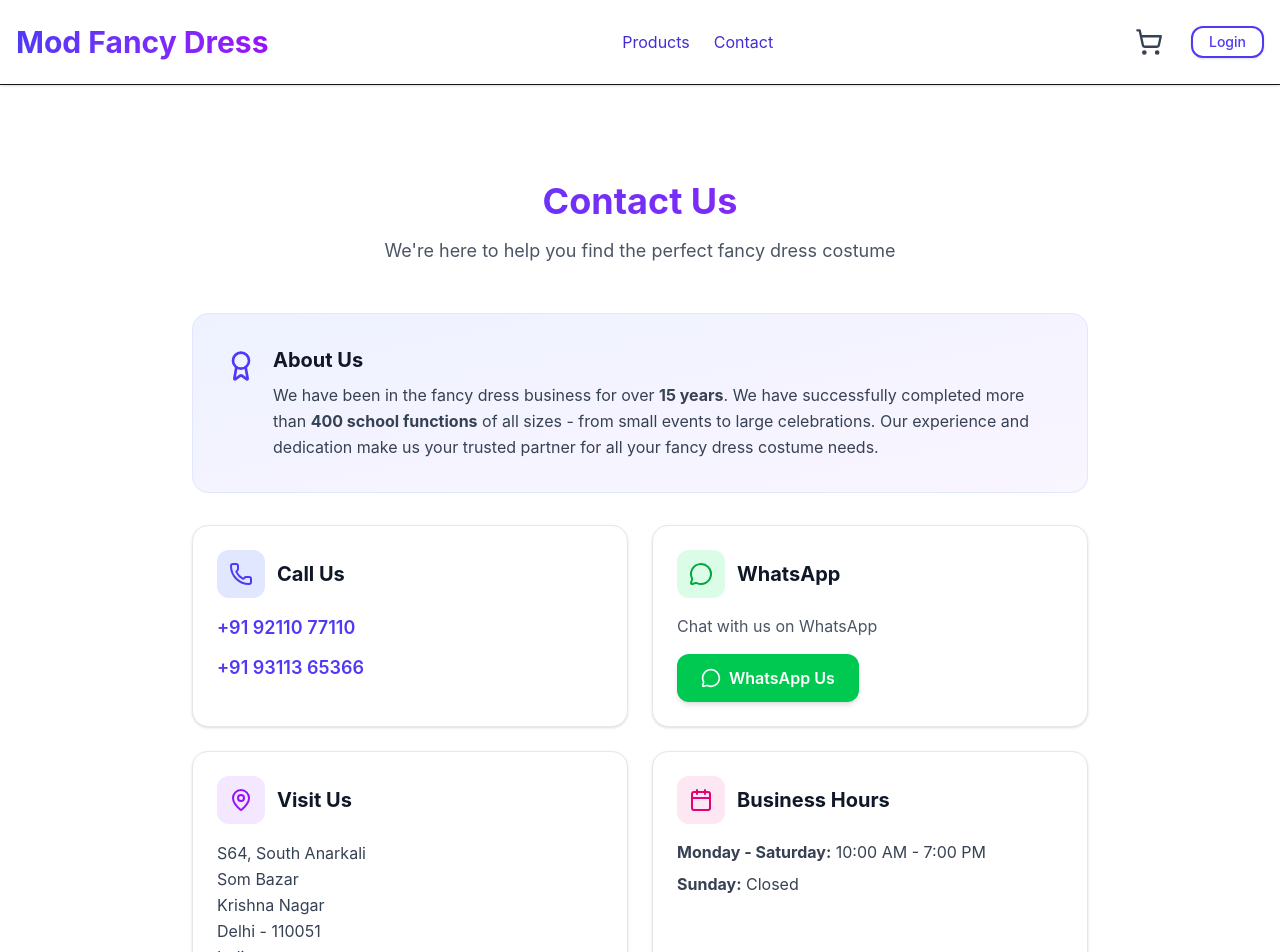
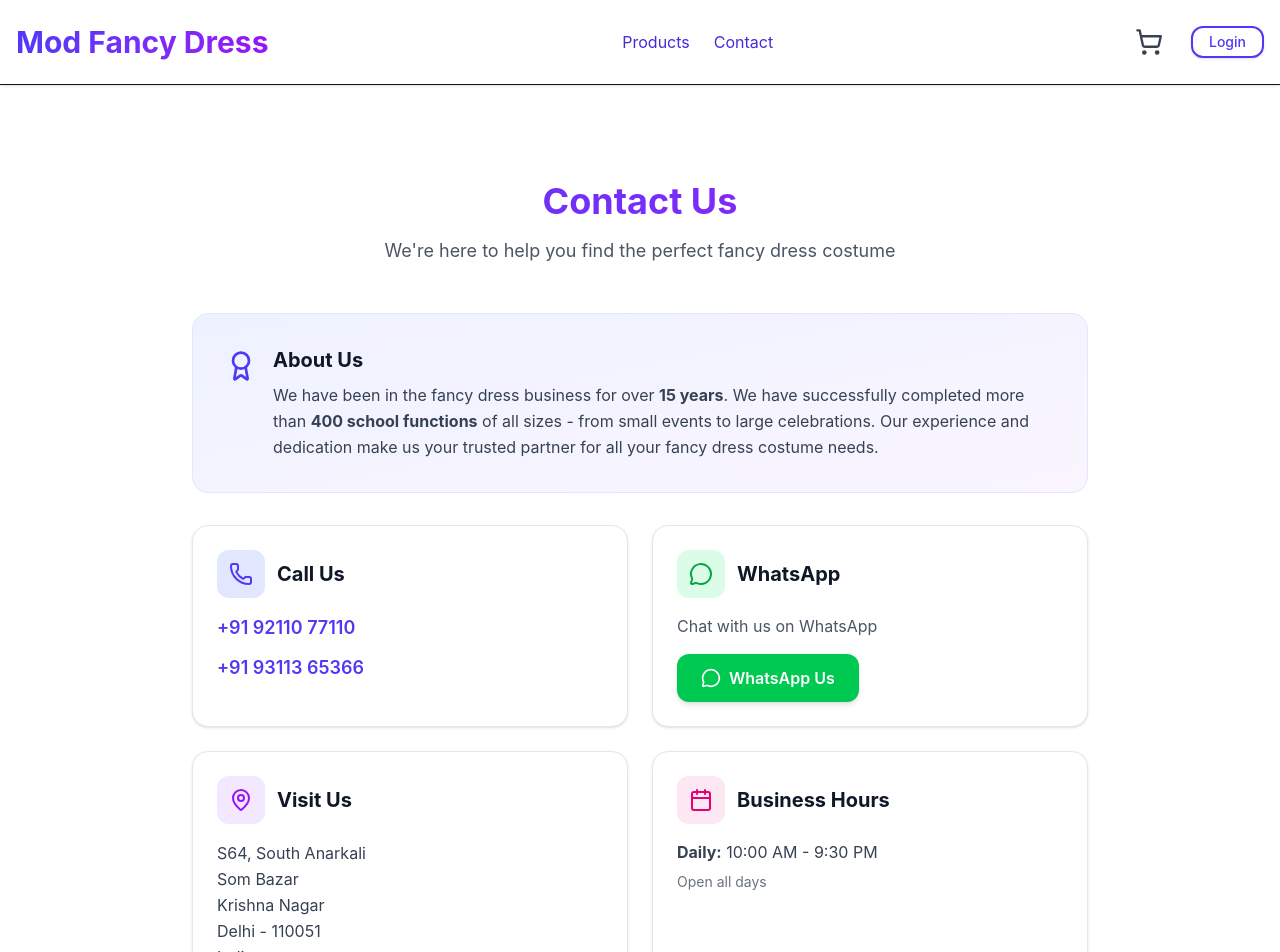
Before and after one commit to piyush96arora1/modfancy-dress, a Next.js app: page /contact in a window 1280 px wide. Shown: the top 952 px of the page. Built offline with nearby package versions, Linux system fonts and the light colour scheme; no server answers.

Commit message:
fix: Update business hours to 10am-9:30pm daily

```diff
--- a/app/(public)/contact/page.tsx
+++ b/app/(public)/contact/page.tsx
@@ -111,8 +111,8 @@ export default function ContactPage() {
               <h3 className="text-xl font-bold text-gray-900">Business Hours</h3>
             </div>
             <div className="text-gray-700 space-y-2">
-              <p><strong>Monday - Saturday:</strong> 10:00 AM - 7:00 PM</p>
-              <p><strong>Sunday:</strong> Closed</p>
+              <p><strong>Daily:</strong> 10:00 AM - 9:30 PM</p>
+              <p className="text-sm text-gray-500">Open all days</p>
             </div>
           </div>
         </div>
```
